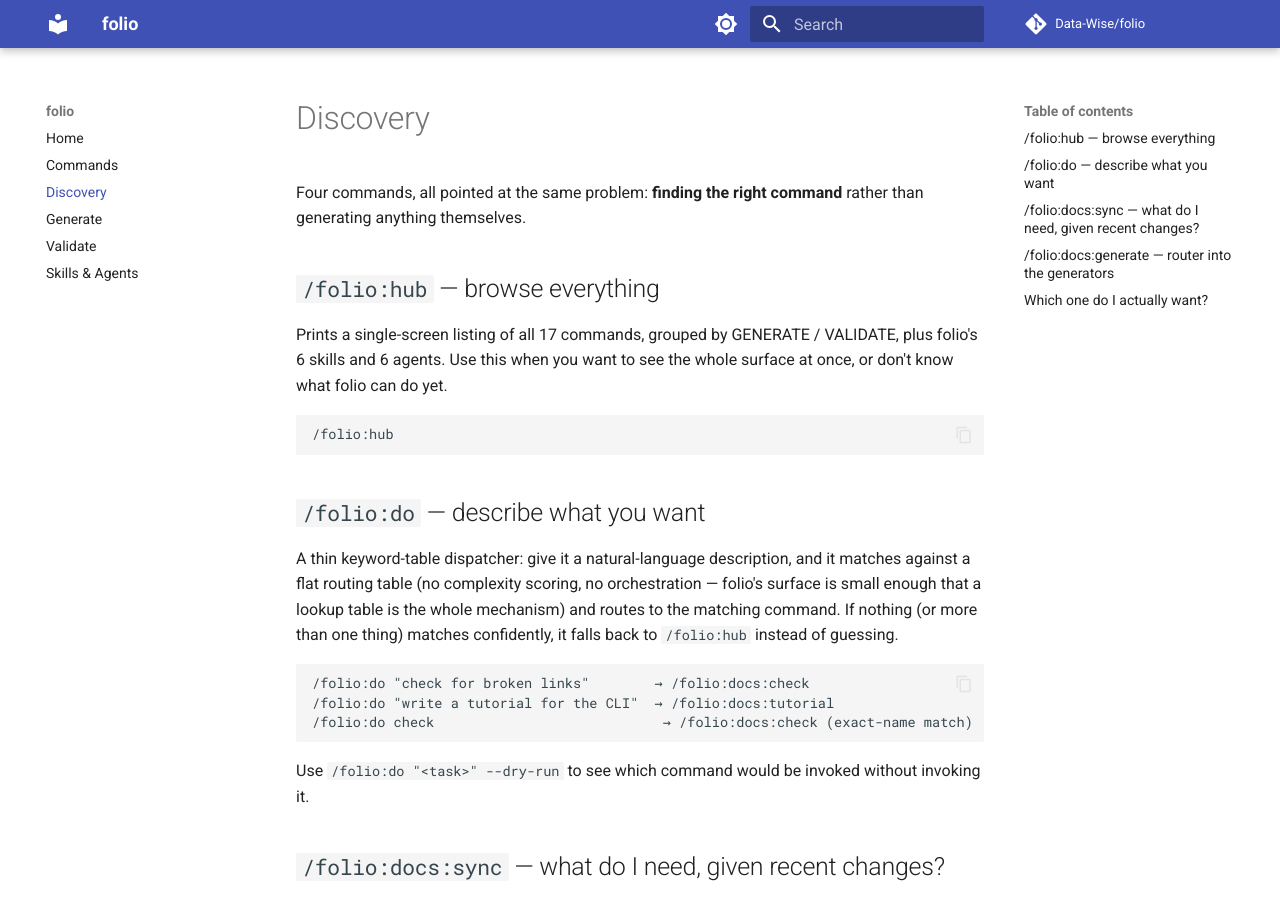
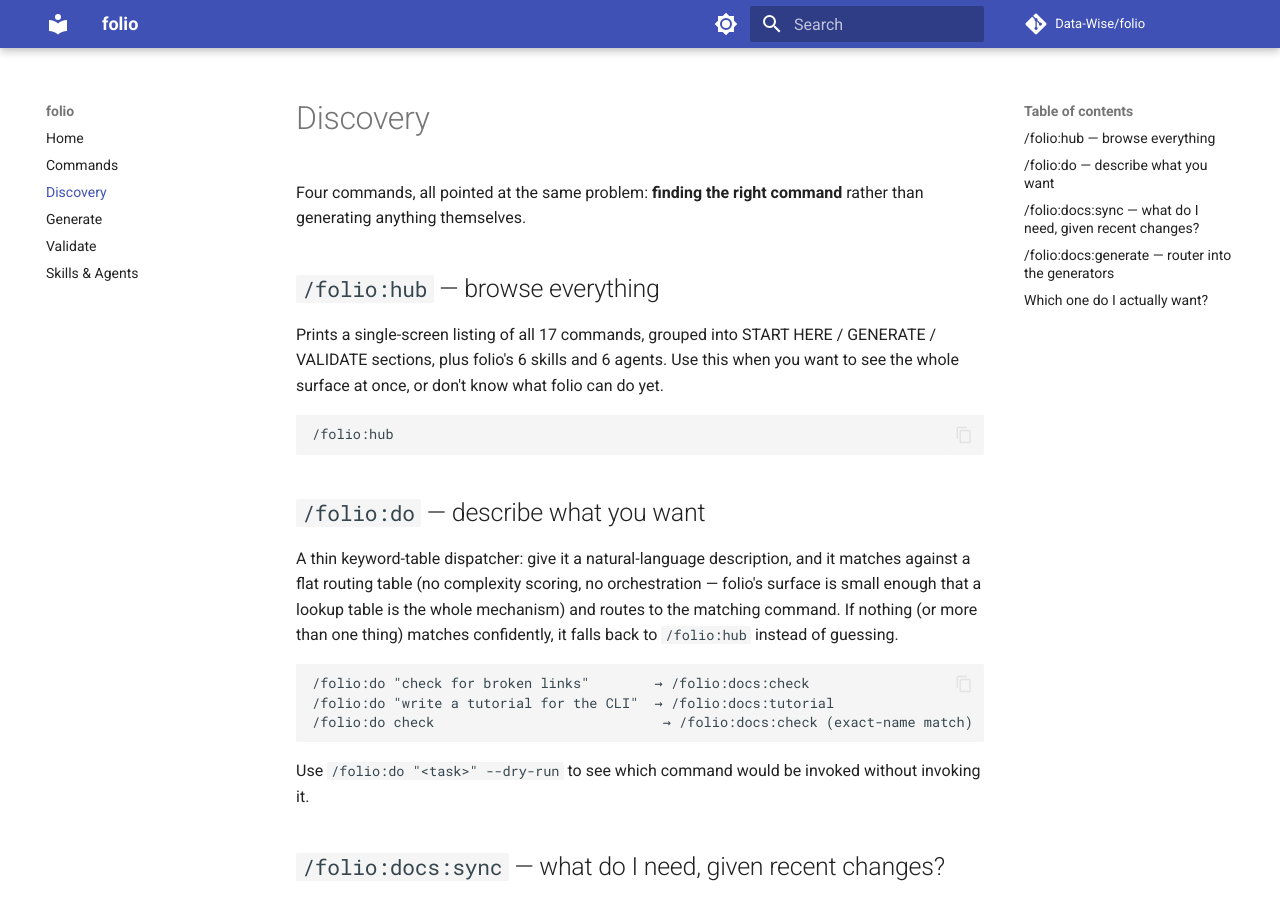
Before and after one commit to Data-Wise/folio, an MkDocs documentation site: the page built from docs/discovery.md, in a window 1280 px wide and 900 px high. Built offline with MkDocs 1.6.1 and Material for MkDocs 9.7.7, drawn with Linux system fonts in a browser that asks for light colours; comment, search, counter and statistics services are not loaded.

Commit message:
fix(T4.1c): correct stale command count + section listing found in review
- commands/do.md's own body still said "16 commands total" (stale by
  one - do.md is itself the 17th command, added after that line was
  written, before the count bump landed). Same class of drift as the
  commands.md header this PR already fixed; caught by re-reading do.md
  during review rather than trusting the earlier commit.
- discovery.md claimed hub.md groups commands into "GENERATE / VALIDATE"
  only - hub.md actually has four sections (START HERE / GENERATE /
  VALIDATE / Quick Actions). Corrected to match.

````diff
--- a/docs/discovery.md
+++ b/docs/discovery.md
@@ -5,9 +5,9 @@ generating anything themselves.
 
 ## `/folio:hub` — browse everything
 
-Prints a single-screen listing of all 17 commands, grouped by GENERATE / VALIDATE, plus folio's
-6 skills and 6 agents. Use this when you want to see the whole surface at once, or don't know
-what folio can do yet.
+Prints a single-screen listing of all 17 commands, grouped into START HERE / GENERATE / VALIDATE
+sections, plus folio's 6 skills and 6 agents. Use this when you want to see the whole surface at
+once, or don't know what folio can do yet.
 
 ```
 /folio:hub
````
Also changed, not shown: commands/do.md (+1 -1 lines).
